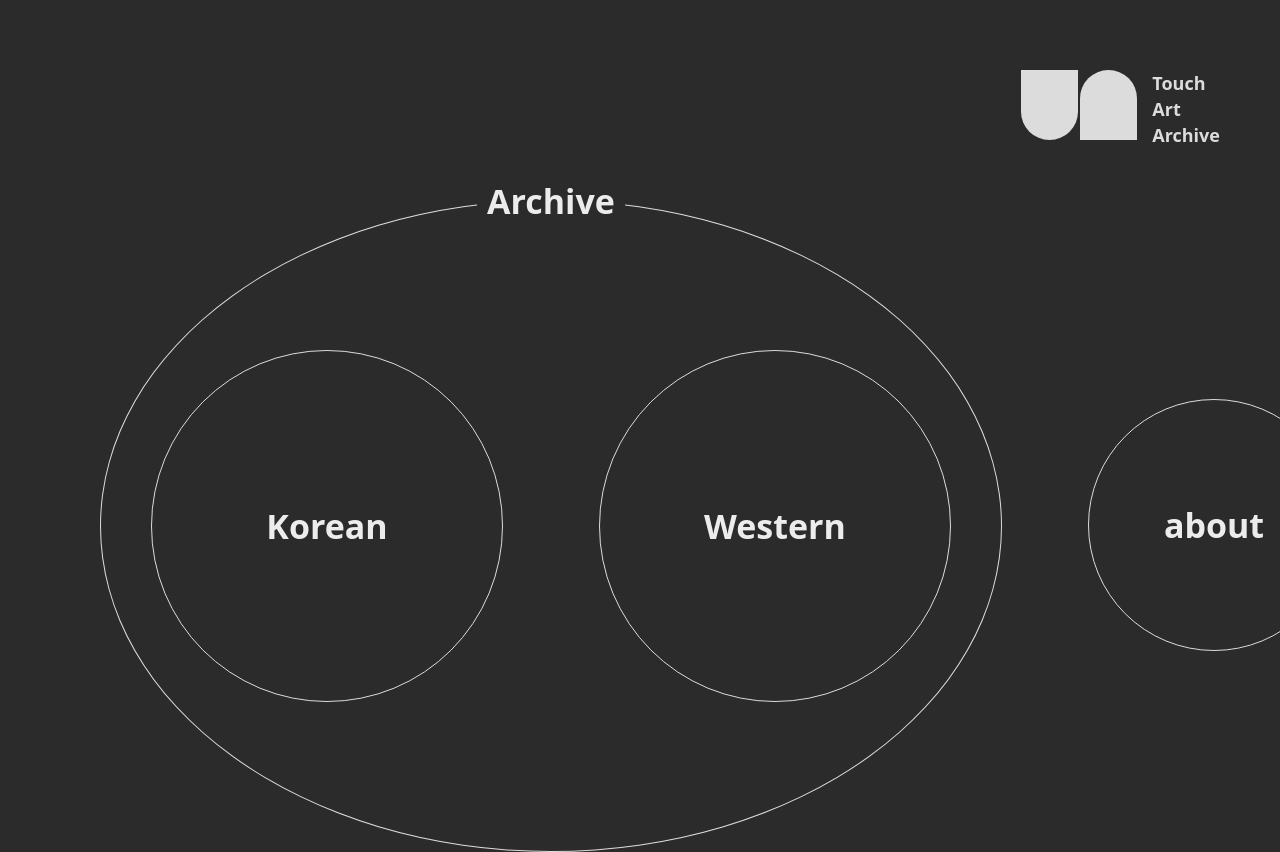
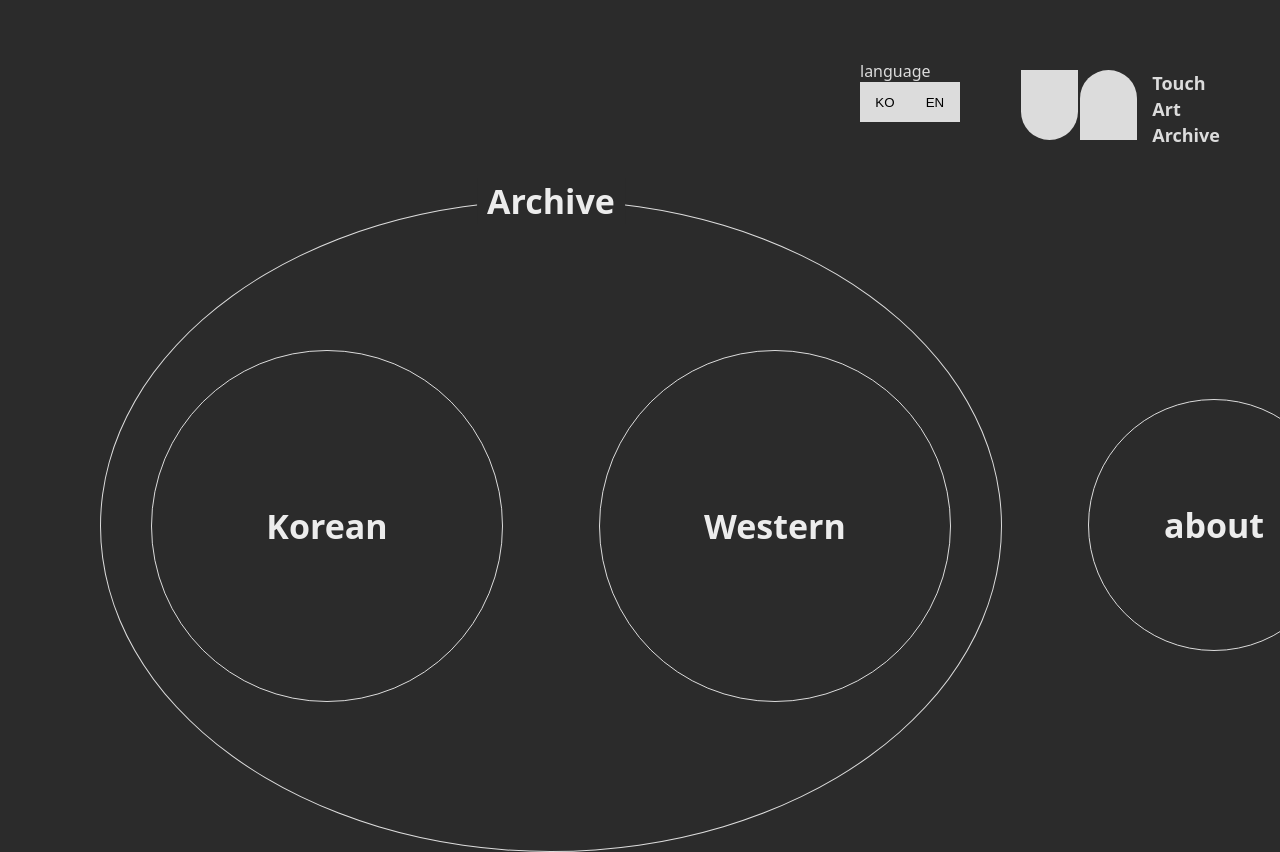
Before and after one commit to MeganMagic/touch-art-archive, a React (Create React App) app: page / in a window 1280 px wide. Shown: the top 852 px of the page. Built offline with nearby package versions, Linux system fonts and the light colour scheme.

Commit message:
redux로 language 관리 (#1)

```diff
--- a/package.json
+++ b/package.json
@@ -5,11 +5,14 @@
   "dependencies": {
     "@types/react": "^17.0.34",
     "@types/react-dom": "^17.0.11",
+    "@types/react-redux": "^7.1.20",
     "@types/react-router-dom": "^5.3.2",
     "cra-template-typescript": "1.1.2",
     "react": "^17.0.2",
     "react-dom": "^17.0.2",
+    "react-redux": "^7.2.6",
     "react-scripts": "4.0.3",
+    "redux": "^4.1.2",
     "typescript": "^4.4.4"
   },
   "scripts": {
--- a/src/App.tsx
+++ b/src/App.tsx
@@ -1,5 +1,6 @@
 import React from 'react';
 import { Outlet } from 'react-router';
+import LanguageButton from './components/LanguageButton';
 import Logo from './components/Logo';
 
 import './scss/styles.scss'
@@ -8,6 +9,7 @@ const App = () => {
     return (
     <div className="container">
         <Logo />
+        <LanguageButton />
         <Outlet />
     </div>
     );
--- a/src/components/Figure.tsx
+++ b/src/components/Figure.tsx
@@ -1,24 +1,28 @@
 import React from "react";
 import { Link } from "react-router-dom";
 import { ArtData } from "../variables";
+
+import { useSelector } from 'react-redux';
+import { LanguageState, LANG_KO, LANG_EN } from '../language';
 
 type FigureProps = {
     data : ArtData
 }
 
 const Figure : React.FC<FigureProps> = ({ data }) => {
+    const language = useSelector((state : LanguageState) => state.language)
+
     const element = (
         <div className="figure">
             <Link to={`/artwork/${data.artworkId}`}>
 
-            <img src={data.imgLink} alt={data.title_en} />
-            <div className="caption">{data.title_en}</div>
-            <div className="caption figure-artist">{data.artist_en}</div>
+                <img src={data.imgLink} alt={language == LANG_KO ? data.title_ko : data.title_en} />
+                <div className="caption">{language == LANG_KO ? data.title_ko : data.title_en}</div>
+                <div className="caption figure-artist">{language == LANG_KO ? data.artist_ko : data.artist_en}</div>
 
             </Link>
         </div>
     );
-
     return element;
 };
 
--- /dev/null
+++ b/src/components/LanguageButton.tsx
@@ -0,0 +1,21 @@
+import { useSelector, useDispatch } from 'react-redux';
+import { LanguageState, selectEnglish, selectKorean } from '../language';
+
+const LanguageButton = () => {
+    const selector = useSelector((state : LanguageState) => state.language)
+    const dispatch = useDispatch()
+    const element = (
+    <div className="LanguageButton">
+        <div>language</div>
+        <button className="button__language" onClick={() => dispatch(selectKorean())}>
+            KO
+        </button>
+        <button className="button__language" onClick={() => dispatch(selectEnglish())}>
+            EN
+        </button>
+    </div>
+    );
+    return element
+}
+
+export default LanguageButton;
--- a/src/index.tsx
+++ b/src/index.tsx
@@ -7,6 +7,9 @@ import {
     Routes,
     Route
 } from 'react-router-dom';
+import { Provider } from 'react-redux';
+import { languageStore } from './language'
+
 import Main from './routes/Main';
 import Artwork from './routes/Artwork';
 import Archive from './routes/Archive';
@@ -16,6 +19,7 @@ import { getData } from './data/useData';
 import { KOREAN, WESTERN, RegionWestern, RegionKorean } from './variables';
 
 ReactDOM.render(
+    <Provider store={languageStore}>
         <BrowserRouter>
             <Routes>
                 <Route path="/" element={<App />}>
@@ -33,4 +37,5 @@ ReactDOM.render(
                 <Route path="*" element={<PageNotFound />} />
             </Routes>
         </BrowserRouter>
+    </Provider>
     , document.getElementById('root'));
--- /dev/null
+++ b/src/language.tsx
@@ -0,0 +1,67 @@
+import { createStore } from "redux";
+
+// 액션 타입을 선언합니다
+// 뒤에 as const 를 붙여줌으로써 나중에 액션 객체를 만들게 action.type 의 값을 추론하는 과정에서
+// action.type 이 string 으로 추론되지 않고 'counter/INCREASE' 와 같이 실제 문자열 값으로 추론 되도록 해줍니다.
+export const LANG_KO = 'language/KOREAN' as const;
+export const LANG_EN = 'language/ENGLISH' as const;
+
+
+// 액션 생성 함수를 "선언"합니다.
+export const selectKorean = () => {
+    return {
+        type : LANG_KO
+    }
+}
+export const selectEnglish = () => {
+    return {
+        type : LANG_EN
+    }
+}
+
+// 모든 액션 객체들에 대한 타입을 준비해줍니다.
+// ReturnType<typeof ____>는 특정 함수의 반환값을 추론해줍니다.
+// 상단부에서 액션타입을 선언할 때 as const를 하지 않으면 이 부분이 제대로 작동하지 않습니다.
+export type LanguageType = typeof LANG_KO | typeof LANG_EN;
+
+// 이 리덕스 모듈에서 관리할 상태의 타입을 선업합니다.
+export type LanguageState = {
+    language : LanguageType
+}
+
+type LanguageAction =
+    | ReturnType<typeof selectKorean>
+    | ReturnType<typeof selectEnglish>;
+
+
+// 초기 상태를 선언합니다.
+const initialState: LanguageState = {
+    language : LANG_KO
+}
+
+// 리듀서를 작성합니다.
+// 리듀서에서는 state와 함수의 반환값이 일치하도록 작성하세요.
+// 액션에서는 우리가 방금 만든 LangugaeAction을 타입으로 설정합니다.
+function reducer (
+    state : LanguageState = initialState,
+    action : LanguageAction
+) : LanguageState {
+    switch (action.type) {
+        case LANG_KO :
+            if(state.language !== LANG_KO )
+                return { language : LANG_KO };
+            else return state;
+
+        case LANG_EN :
+            if(state.language !== LANG_EN )
+                return { language : LANG_EN };
+            else return state;
+
+        default :
+            return state;
+    }
+}
+
+export const languageStore = createStore(reducer);
+
+languageStore.subscribe(() => console.log(languageStore.getState()))
--- a/src/routes/Main.tsx
+++ b/src/routes/Main.tsx
@@ -1,7 +1,10 @@
 import React from 'react';
 import { Link } from 'react-router-dom';
+import { useSelector } from 'react-redux';
+import { LanguageState } from '../language'
 
 const Main : React.FC = () => {
+    const language = useSelector((state: LanguageState) => state.language);
 
     const element : JSX.Element = (
         <div className="Main">
@@ -17,8 +20,8 @@ const Main : React.FC = () => {
             </Link>
             </div>
 
-            <div className="Main__about">
-            <div className="font-global">about</div>
+            <div className="Main__about" >
+                <div className="font-global">about</div>
             </div>
         </div>
     );
--- a/src/scss/_button.scss
+++ b/src/scss/_button.scss
@@ -50,6 +50,15 @@ button {
     }
   }
 
+  button.button__language {
+      width : 50px;
+      height: 40px;
+      background-color: $light-gray;
+      &:hover {
+          background-color: $orange;
+      }
+  }
+
   @keyframes up-and-down {
     from {
       transform: translateY(0px)
@@ -78,4 +87,12 @@ button {
     to {
       transform: translateX(0px)
     }
-  }
+}
+
+.LanguageButton {
+    position: absolute;
+    right : 320px;
+    top : 60px;
+    z-index: 9;
+    color : $light-gray;
+}
```
Also changed, not shown: 1 other file (tests, documents, lock files or other folders). Lines whose indentation alone changed are shown as unchanged.
